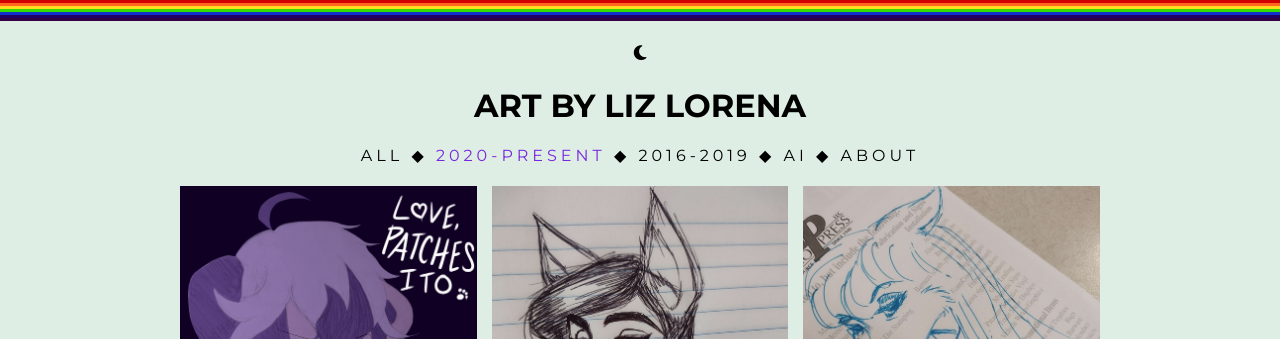
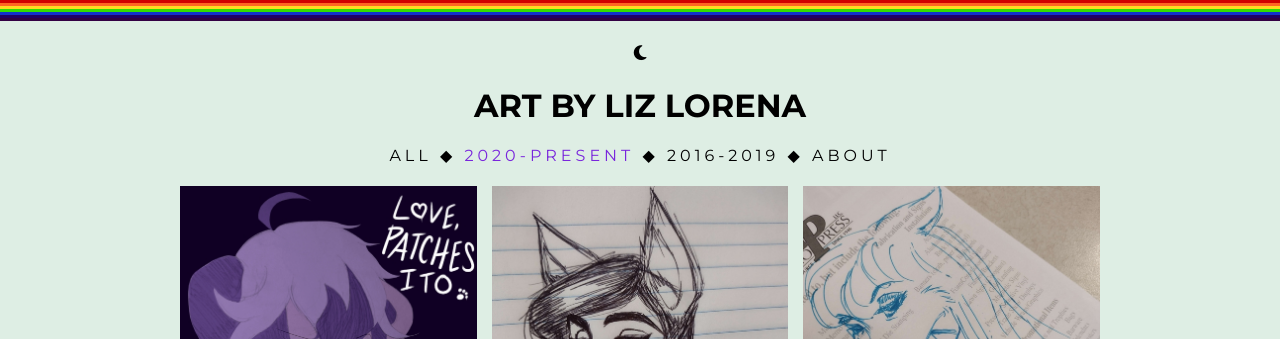
Before and after one commit to liz-lorena/art, a Jekyll site: the page built from index.html, in a window 1280 px wide. Shown: the top 339 px of the page. Built offline with Jekyll 4.4.1, drawn with Linux system fonts in a browser that asks for light colours; nearby versions of some CDN libraries; the list of posts is cut into pages by our own code.

Commit message:
Update pages.html

```diff
--- a/_includes/pages.html
+++ b/_includes/pages.html
@@ -1 +1 @@
-<a href="#all" class="all">All</a> ◆ <a href="#2020s" class="2020s active">2020-Present</a> ◆ <a href="#2010s" class="2010s">2016-2019</a> ◆ <a href="/ai" target="_blank">AI</a> ◆ <a href="/links" target="_blank">About</a>
+<a href="#all" class="all">All</a> ◆ <a href="#2020s" class="2020s active">2020-Present</a> ◆ <a href="#2010s" class="2010s">2016-2019</a> ◆ <!--<a href="/ai" target="_blank">AI</a> ◆ --><a href="/links" target="_blank">About</a>
```
